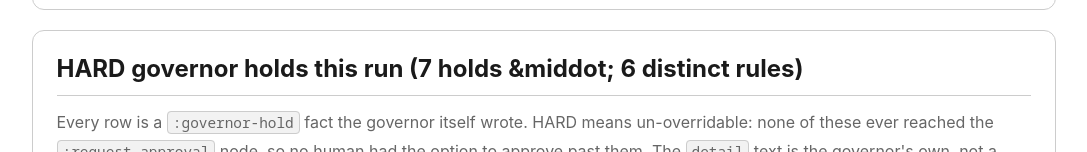
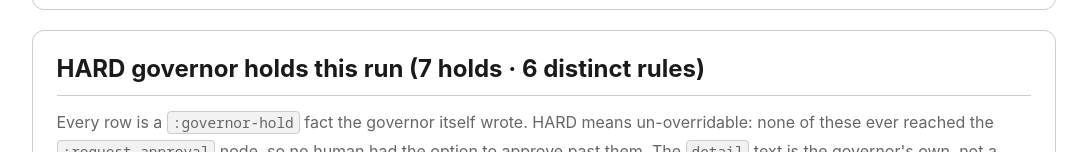
Before and after one commit to cloud-itonami/cloud-itonami-isic-6611, a plain HTML site: page docs/samples/operator-console.html in a window 1280 px wide. Shown: the part 2026-2178 px from the top of the page, without its empty margins (89-1176 px from the left). Drawn offline with Linux system fonts and the light colour scheme.

Commit message:
flagship item2: fix double-escaped entity in the HARD-hold section title
`section` HTML-escapes its title, so the `&middot;` entity in the
hard-hold heading was escaped a second time and rendered to the
operator as the literal text `&middot;`. Carry the character itself.

Regenerated docs/samples/operator-console.html from the real run
(clojure -M:dev:render-html): 14 actor runs, 14 ledger facts, 7 HARD
holds over all 6 governor rules.

Co-Authored-By: Claude Opus 5 (1M context) <noreply@anthropic.com>

```diff
--- a/docs/samples/operator-console.html
+++ b/docs/samples/operator-console.html
@@ -2508,7 +2508,7 @@ img,svg { max-width: 100%; height: auto; }</style></head><body>
     </table>
   </section>
   <section class="card">
-    <h2>HARD governor holds this run (7 holds &amp;middot; 6 distinct rules)</h2>
+    <h2>HARD governor holds this run (7 holds · 6 distinct rules)</h2>
     <p class="muted">Every row is a <code>:governor-hold</code> fact the governor itself wrote. HARD means un-overridable: none of these ever reached the <code>:request-approval</code> node, so no human had the option to approve past them. The <code>detail</code> text is the governor's own, not a caption.</p>
     <table>
       <thead><tr><th>Rule</th><th>Op</th><th>Listing</th><th>Advisor confidence</th><th>Governor detail</th></tr></thead>
```
Also changed, not shown: 1 other file.
